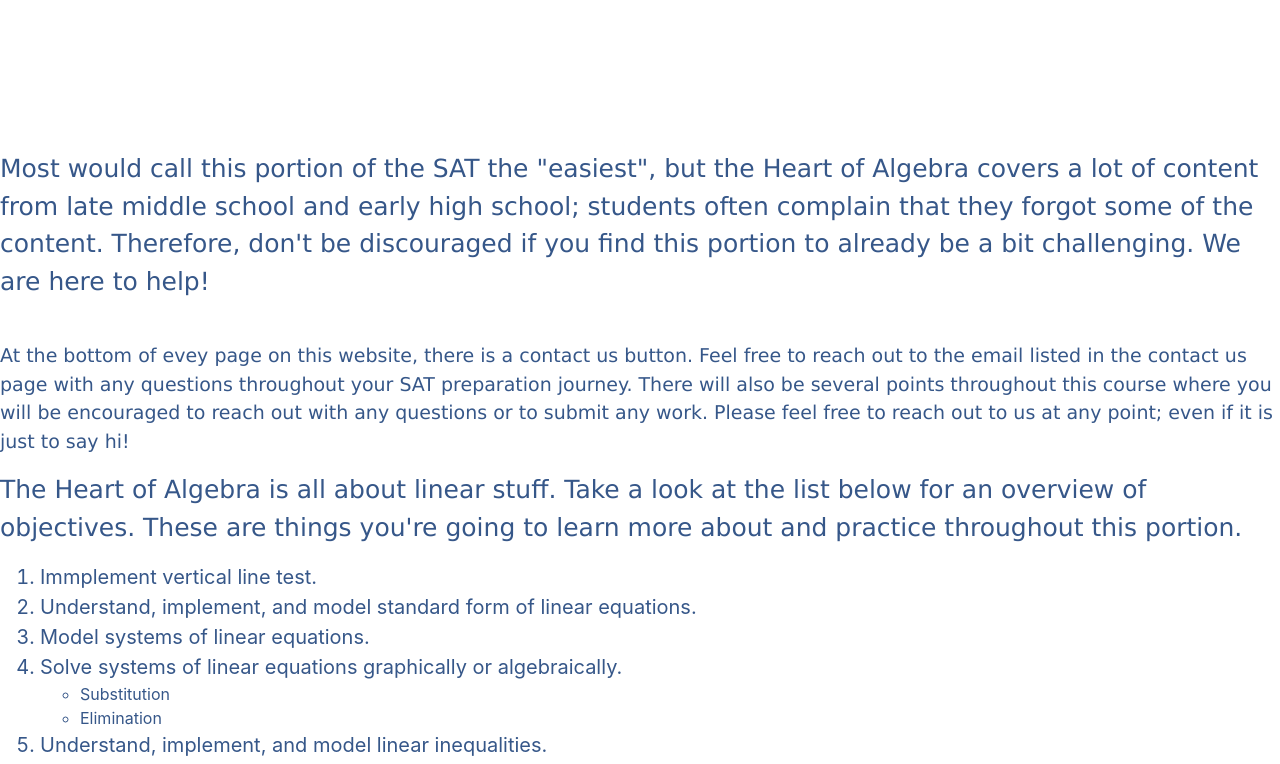
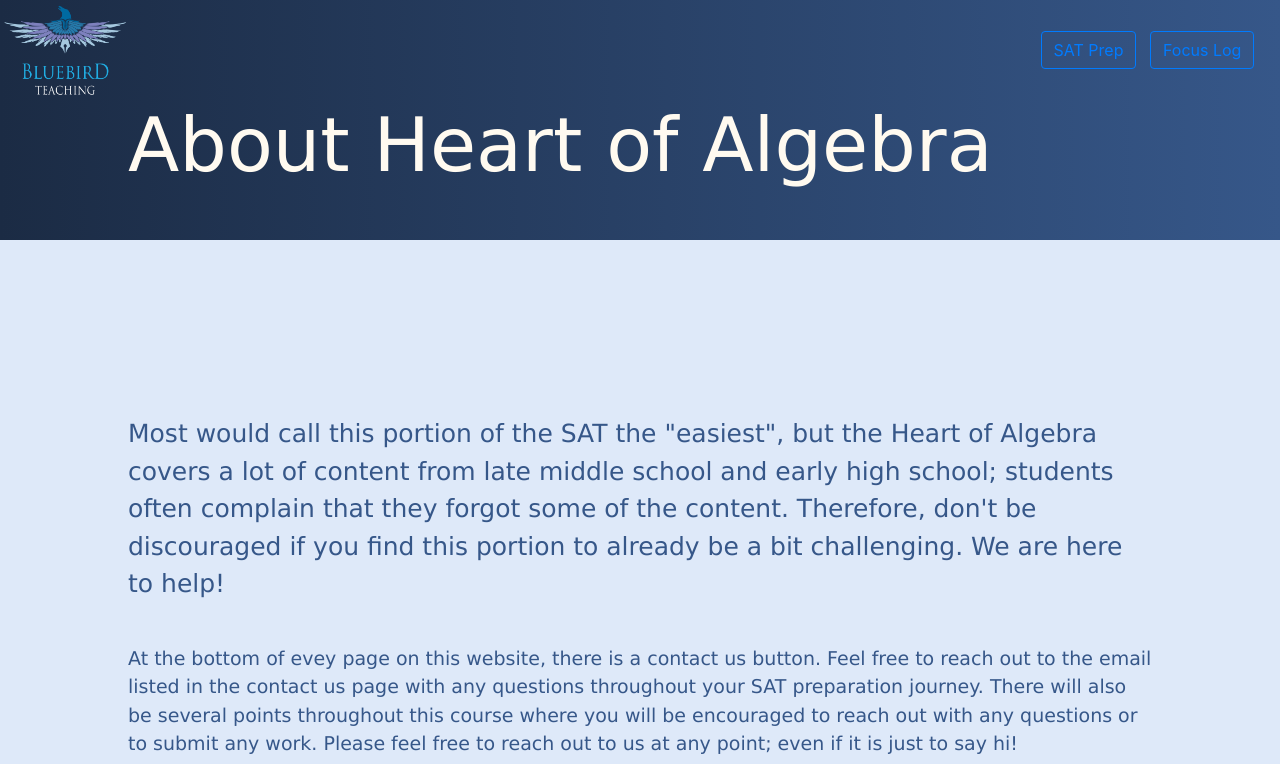
Before and after one commit to YomenT/bluebird-teaching, a React (Create React App) app in the folder reactapp/: page /heart_of_algebra/about in a window 1280 px wide. Shown: the top 764 px of the page. Built offline with nearby package versions, Linux system fonts and the light colour scheme.

Commit message:
Fixed div

```diff
--- a/reactapp/src/components/IntroductionToHeartOfAlgebra.js
+++ b/reactapp/src/components/IntroductionToHeartOfAlgebra.js
@@ -1,9 +1,15 @@
 import React from 'react'
+import Logo from './Logo'
 
 class IntroductionToHeartOfAlgebra extends React.Component {
     render() {
         return (
             <div>
+                <Logo />
+                <div className='bodyDiv'>
+                    <h2 style={{ paddingBottom: "25px" }}>About Heart of Algebra</h2>
+                </div>
+                <div className='aboutBodyDiv'>
                     <p className="p-body" style={{ paddingTop: "150px", paddingBottom: "25px" }}>
                         Most would call this portion of the SAT the "easiest", but the Heart of Algebra covers a lot of content from late middle school
                         and early high school; students often complain that they forgot some of the content.  Therefore, don't be discouraged if you
@@ -33,6 +39,7 @@
                         <li>Solve systems of linear inequalities graphically.</li>
                     </ol>
                 </div>
+            </div>
         )
     }
 }
--- a/reactapp/src/components/SatPrepLinkOutline.js
+++ b/reactapp/src/components/SatPrepLinkOutline.js
@@ -7,7 +7,7 @@
             <div>
                 <h4 className="h4-blue-headers">Heart of Algebra</h4>
                 <ol className="p-body">
-                    <Link to="/heart_of_algebra/about" style={{ color: "#365789" }}><li style={{ paddingTop: "20px" }}>A little bit about Heart of Algebra</li></Link>
+                    <Link to="/heart_of_algebra/about"><li style={{ paddingTop: "20px" }}>A little bit about Heart of Algebra</li></Link>
                     <li>Introduction to Functions</li>
                     <li>Function Notation</li>
                     <li>Introduction to Linear Functions</li>
```
Lines whose indentation alone changed are shown as unchanged.
